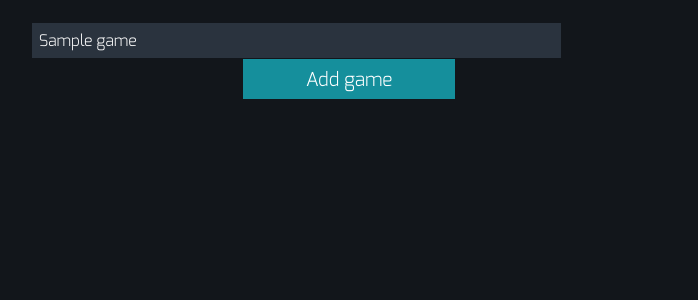
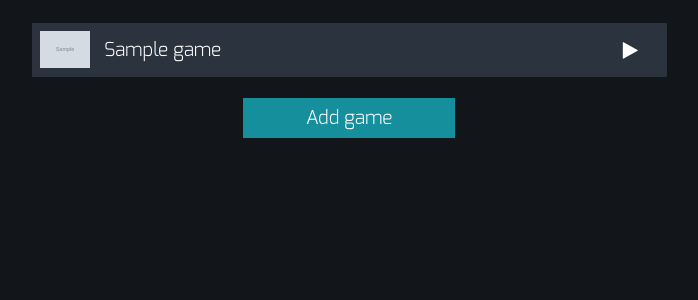
Before and after one commit to betoecs/XEQ, a PHP site: page /xeq.html in a window 1280 px wide. Shown: the part 135-435 px from the top of the page, without its empty margins (291-989 px from the left). Run offline with PHP 8.4, Linux system fonts and the light colour scheme; tables that the repository leaves empty hold one stand-in row (values such as "Sample post"); grey boxes marked "Sample" are stand-in pictures.

Commit message:
Fixs some icon classes and game lists ui

```diff
--- a/css/icons.css
+++ b/css/icons.css
@@ -29,7 +29,11 @@
 	content: 'e';
 }
 
-.icon-upload { content: 'f'; }
-.icon-js { content: 'h'; }
-.icon-image { content: 'g'; }
-.icon-play { content: 'i'; }
+.icon-upload::before { content: 'f'; }
+.icon-js::before { content: 'h'; }
+.icon-image::before { content: 'g'; }
+.icon-play::before
+{
+	content: 'i';
+	vertical-align: middle;
+}
--- a/js/games-section.js
+++ b/js/games-section.js
@@ -83,7 +83,7 @@ var gamesSection =
 	createGameElement: function(parentElement, game)
 	{
 		var gameElement = document.createElement('div');
-		gameElement.className = 'scol12';
+		gameElement.className = 'scol12 player';
 
 		var imageElement = document.createElement('img');
 		imageElement.src = "assets/images/games/" + game.image;
@@ -91,12 +91,12 @@ var gamesSection =
 		gameElement.appendChild(imageElement);
 
 		var nameElement = document.createElement('span');
-		gameElement.innerHTML = game.name;
-		gameElement.className = 'scol10';
+		nameElement.innerHTML = game.name;
+		nameElement.className = 'scol10';
 		gameElement.appendChild(nameElement);
 
 		var playButton = document.createElement('span');
-		playButton.className = 'icon-button icon-play';
+		playButton.className = 'icon-button icon-play scol1';
 		playButton.setAttribute('onclick', 'gamesSection.play(' + game.id + ')');
 		gameElement.appendChild(playButton);
 
--- a/xeq.html
+++ b/xeq.html
@@ -42,7 +42,9 @@
 			<div class="scol12 bcol6">
 				<div class="scol12 scroll-area" id="games-area"></div>
 				<span class="scol1 bcol4"></span>
-				<button class="scol10 bcol4 main-button" id="upload-game-button" onclick="xeq.setCurrentSection(Sections.UploadGame)">Add game</button>
+				<button class="scol10 bcol4 main-button row" id="upload-game-button" onclick="xeq.setCurrentSection(Sections.UploadGame)">
+					Add game
+				</button>
 			</div>
 		</section>
 
```
Also changed, not shown: assets/xeq-font.ttf.
